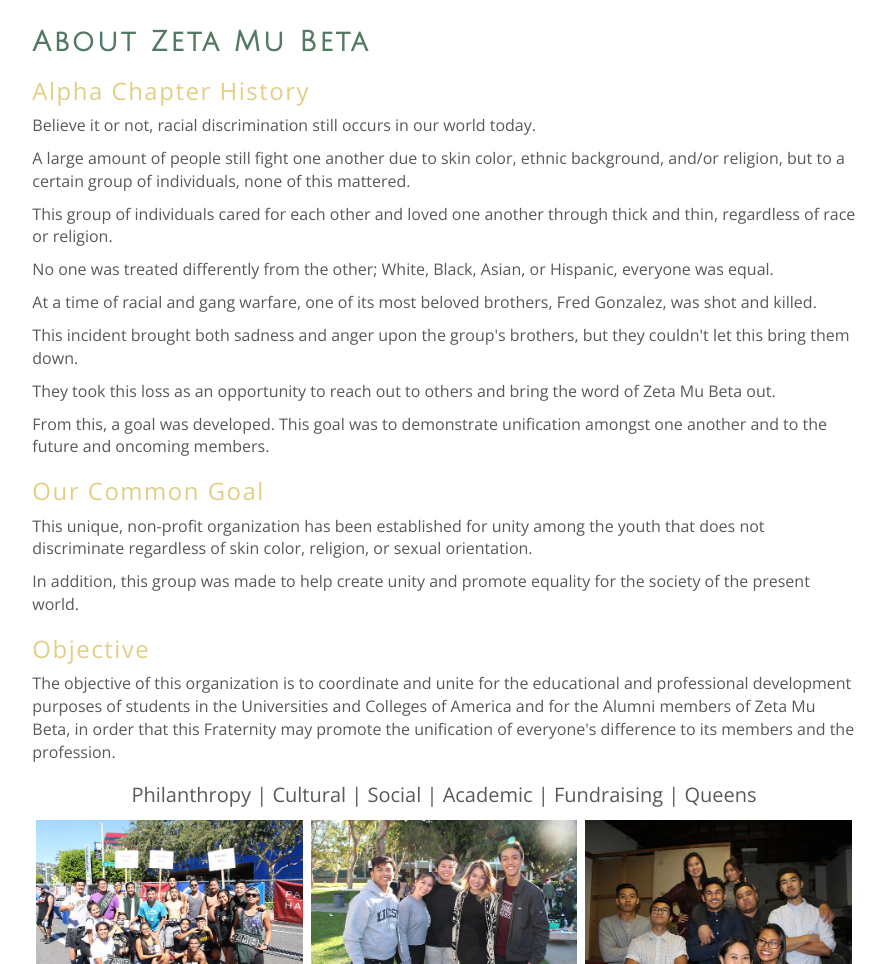
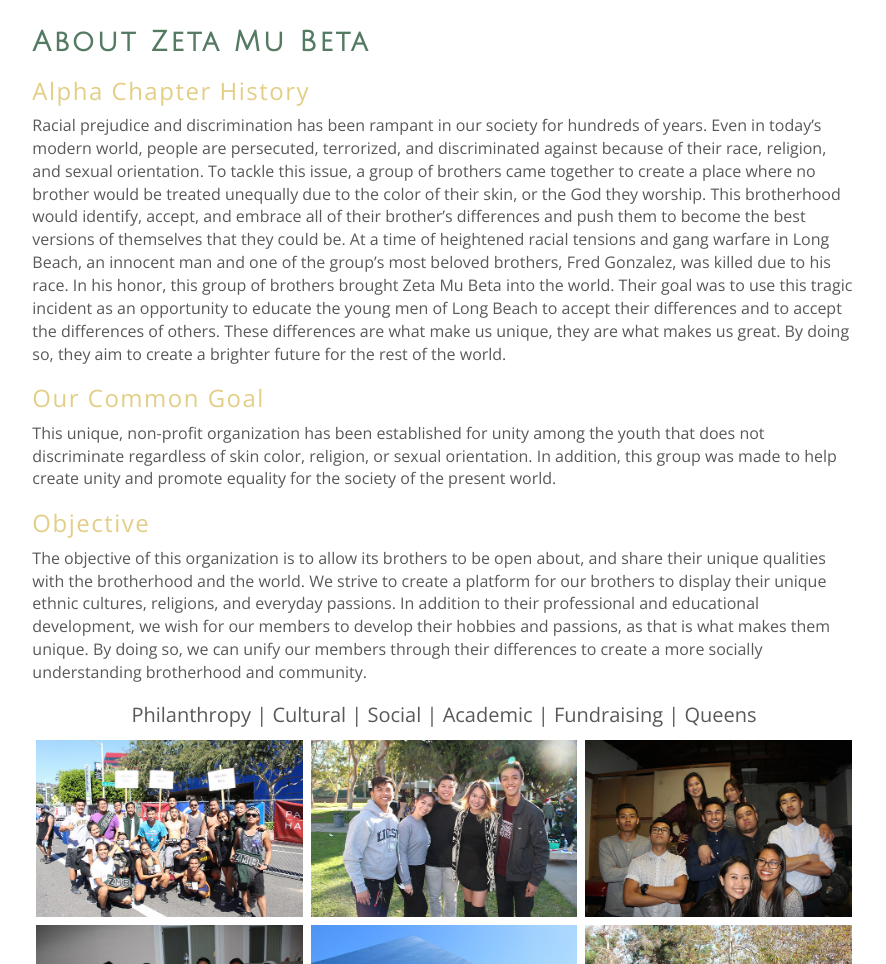
Before and after one commit to alfredlucero/zetamubeta, a website: page public/index.html at #!/about in a window 1280 px wide. Shown: the part 411-1375 px from the top of the page, without its empty margins (196-1082 px from the left). Drawn offline with nearby package versions, Linux system fonts and the light colour scheme; some packages are replaced by stand-ins of ours.

Commit message:
Updated Alpha Chapter History, Common Goal, Objective
Pulled from Psi Class Binder

```diff
--- a/public/angular-app/about/about.html
+++ b/public/angular-app/about/about.html
@@ -2,23 +2,15 @@
 	<h2 data-aos="fade-in" data-aos-duration="2000">About Zeta Mu Beta</h2>
 	<div id="alpha-chapter-history">
 		<h3>Alpha Chapter History</h3>
-		<p>Believe it or not, racial discrimination still occurs in our world today.</p>
-		<p>A large amount of people still fight one another due to skin color, ethnic background, and/or religion, but to a certain group of individuals, none of this mattered.</p>
-		<p>This group of individuals cared for each other and loved one another through thick and thin, regardless of race or religion.</p>
-		<p>No one was treated differently from the other; White, Black, Asian, or Hispanic, everyone was equal.</p>
-		<p>At a time of racial and gang warfare, one of its most beloved brothers, Fred Gonzalez, was shot and killed.</p>
-		<p>This incident brought both sadness and anger upon the group's brothers, but they couldn't let this bring them down.</p>
-		<p>They took this loss as an opportunity to reach out to others and bring the word of Zeta Mu Beta out.</p>
-		<p>From this, a goal was developed. This goal was to demonstrate unification amongst one another and to the future and oncoming members.</p>
+		<p>Racial prejudice and discrimination has been rampant in our society for hundreds of years. Even in today’s modern world, people are persecuted, terrorized, and discriminated against because of their race, religion, and sexual orientation. To tackle this issue, a group of brothers came together to create a place where no brother would be treated unequally due to the color of their skin, or the God they worship. This brotherhood would identify, accept, and embrace all of their brother’s differences and push them to become the best versions of themselves that they could be. At a time of heightened racial tensions and gang warfare in Long Beach, an innocent man and one of the group’s most beloved brothers, Fred Gonzalez, was killed due to his race. In his honor, this group of brothers brought Zeta Mu Beta into the world. Their goal was to use this tragic incident as an opportunity to educate the young men of Long Beach to accept their differences and to accept the differences of others. These differences are what make us unique, they are what makes us great. By doing so, they aim to create a brighter future for the rest of the world.</p>
 	</div>
 	<div id="common-goal">
 		<h3>Our Common Goal</h3>
-		<p>This unique, non-profit organization has been established for unity among the youth that does not discriminate regardless of skin color, religion, or sexual orientation.</p>
-		<p>In addition, this group was made to help create unity and promote equality for the society of the present world.</p>
+		<p>This unique, non-profit organization has been established for unity among the youth that does not discriminate regardless of skin color, religion, or sexual orientation. In addition, this group was made to help create unity and promote equality for the society of the present world.</p>
 	</div>
 	<div id="objective">
 		<h3>Objective</h3>
-		<p>The objective of this organization is to coordinate and unite for the educational and professional development purposes of students in the Universities and Colleges of America and for the Alumni members of Zeta Mu Beta, in order that this Fraternity may promote the unification of everyone's difference to its members and the profession.</p>
+		<p>The objective of this organization is to allow its brothers to be open about, and share their unique qualities with the brotherhood and the world. We strive to create a platform for our brothers to display their unique ethnic cultures, religions, and everyday passions. In addition to their professional and educational development, we wish for our members to develop their hobbies and passions, as that is what makes them unique. By doing so, we can unify our members through their differences to create a more socially understanding brotherhood and community.</p>
 	</div>
 </div>
 
```
